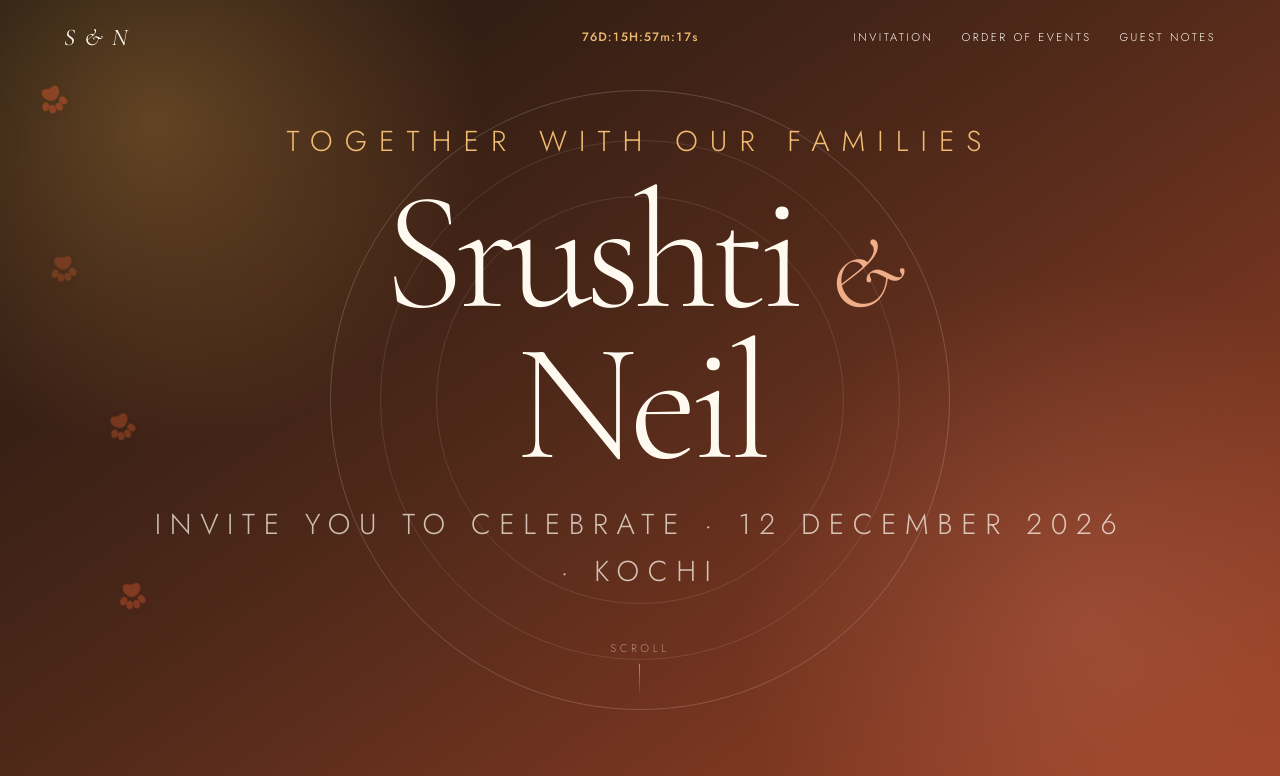
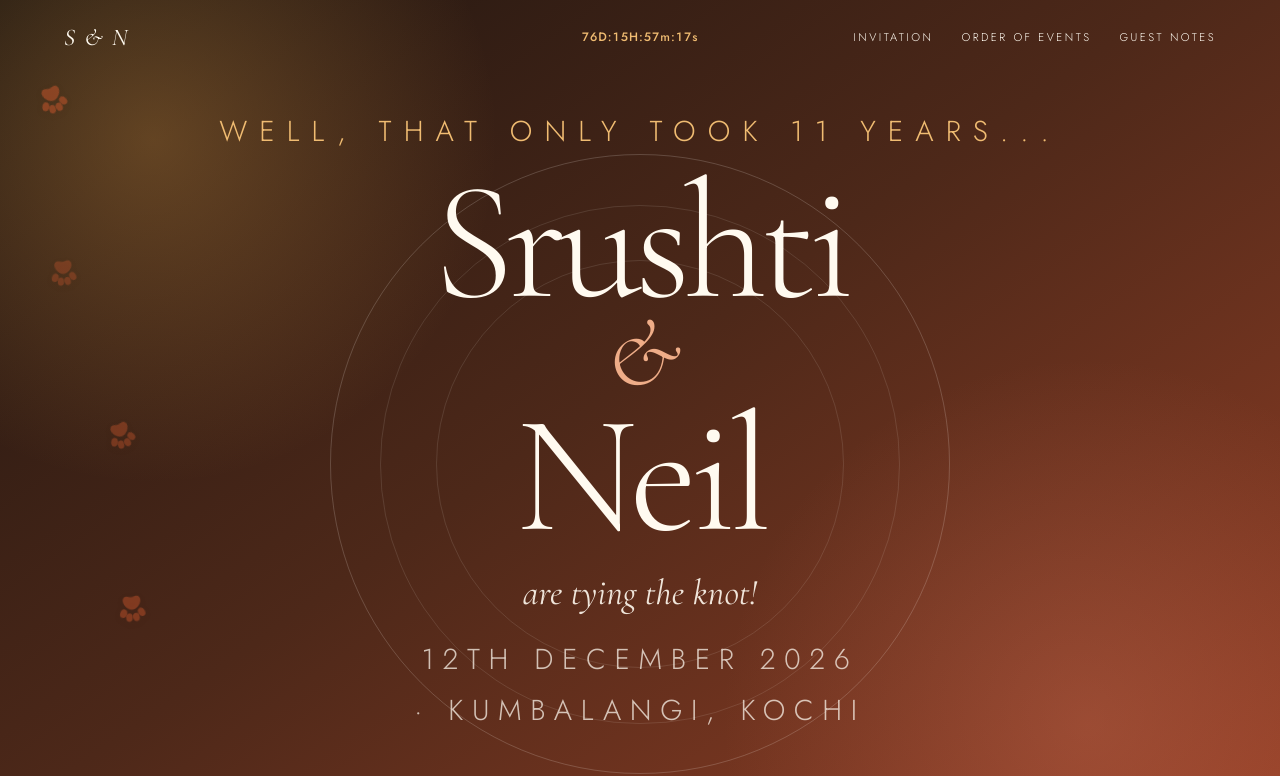
Before and after one commit to sreil-26/sreil26-TheInvite, a plain HTML site: page index.html in a window 1280 px wide. Shown: the top 776 px of the page. Drawn offline with nearby package versions, Linux system fonts and the light colour scheme.

Commit message:
Update index.html

```diff
--- a/index.html
+++ b/index.html
@@ -183,14 +183,27 @@
     h1 span { display: block; }
     h1 span + span { margin-top: .08em; }
     h1 em { color: #efad88; font-size: .6em; font-weight: 300; }
+    h1 .hero-amp {
+      margin-block: .02em;
+      color: #efad88;
+      font-size: .58em;
+      font-style: italic;
+    }
+    .hero-tagline {
+      margin: 26px 0 0;
+      color: rgba(255,250,240,.9);
+      font: italic 400 clamp(1.5rem, 3.5vw, 2.25rem) "Cormorant Garamond", serif;
+    }
     .hero-date {
-      margin: 28px 0 0;
+      margin: 22px 0 0;
       color: rgba(255,250,240,.72);
       font-size: clamp(.98rem, 2.5vw, 1.3rem);
       line-height: 1.65;
       letter-spacing: .3em;
       text-transform: uppercase;
     }
+    .hero-date span { display: block; }
+    .hero-date span + span { margin-top: 4px; }
     .scroll-hint {
       width: max-content;
       margin: 44px auto 0;
@@ -273,7 +286,8 @@
       font: italic 300 clamp(3rem, 7vw, 5.4rem)/.92 "Cormorant Garamond", serif;
     }
     .invitation-copy > .section-kicker {
-      font-size: clamp(.92rem, 1.8vw, 1.08rem);
+      font-size: clamp(1rem, 1.9vw, 1.2rem);
+      letter-spacing: .28em;
     }
     .invitation-copy .date {
       margin: 18px 0 28px;
@@ -567,6 +581,10 @@
       }
       .invitation { box-shadow: 0 24px 58px rgba(122,51,24,.18), inset 0 0 0 10px rgba(255,250,240,.5); }
       .invitation-copy { padding: 68px 32px; }
+      .invitation-copy > .section-kicker {
+        font-size: .95rem;
+        letter-spacing: .2em;
+      }
       .venue-block .venue-name {
         white-space: nowrap;
         font-size: clamp(1.75rem, 8vw, 2.6rem);
@@ -636,11 +654,17 @@
     <div class="sun" aria-hidden="true"></div>
     <div class="hero-copy">
       <p class="kicker reveal" style="font-size: clamp(1.2rem, 3vw, 1.8rem);">
-        Together with our families
+        Well, that only took 11 years...
       </p>
-      <h1 class="reveal"><span>Srushti <em>&amp;</em></span><span>Neil</span></h1>
+      <h1 class="reveal">
+        <span>Srushti</span>
+        <span class="hero-amp">&amp;</span>
+        <span>Neil</span>
+      </h1>
+      <p class="hero-tagline reveal">are tying the knot!</p>
       <p class="hero-date reveal" style="font-size: clamp(1.15rem, 2.5vw, 1.8rem);">
-        Invite you to celebrate · 12 December 2026 · Kochi
+        <span>12th December 2026</span>
+        <span>· Kumbalangi, Kochi</span>
       </p>
       <a class="scroll-hint reveal" href="#intro">Scroll</a>
     </div>
@@ -658,8 +682,8 @@
       <article class="invitation reveal">
         <img class="invitation-drapes" src="drapes-river-4k.png" alt="" aria-hidden="true">
         <div class="invitation-copy">
-          <p class="section-kicker">Please join us</p>
-          <h2>For our wedding celebration</h2>
+          <p class="section-kicker">The wait is nearly over</p>
+          <h2>Let’s make it a day to remember</h2>
           <div class="fine-line"></div>
           <p class="date">Saturday · 12 December · 2026</p>
           <div class="venue-block">
```
